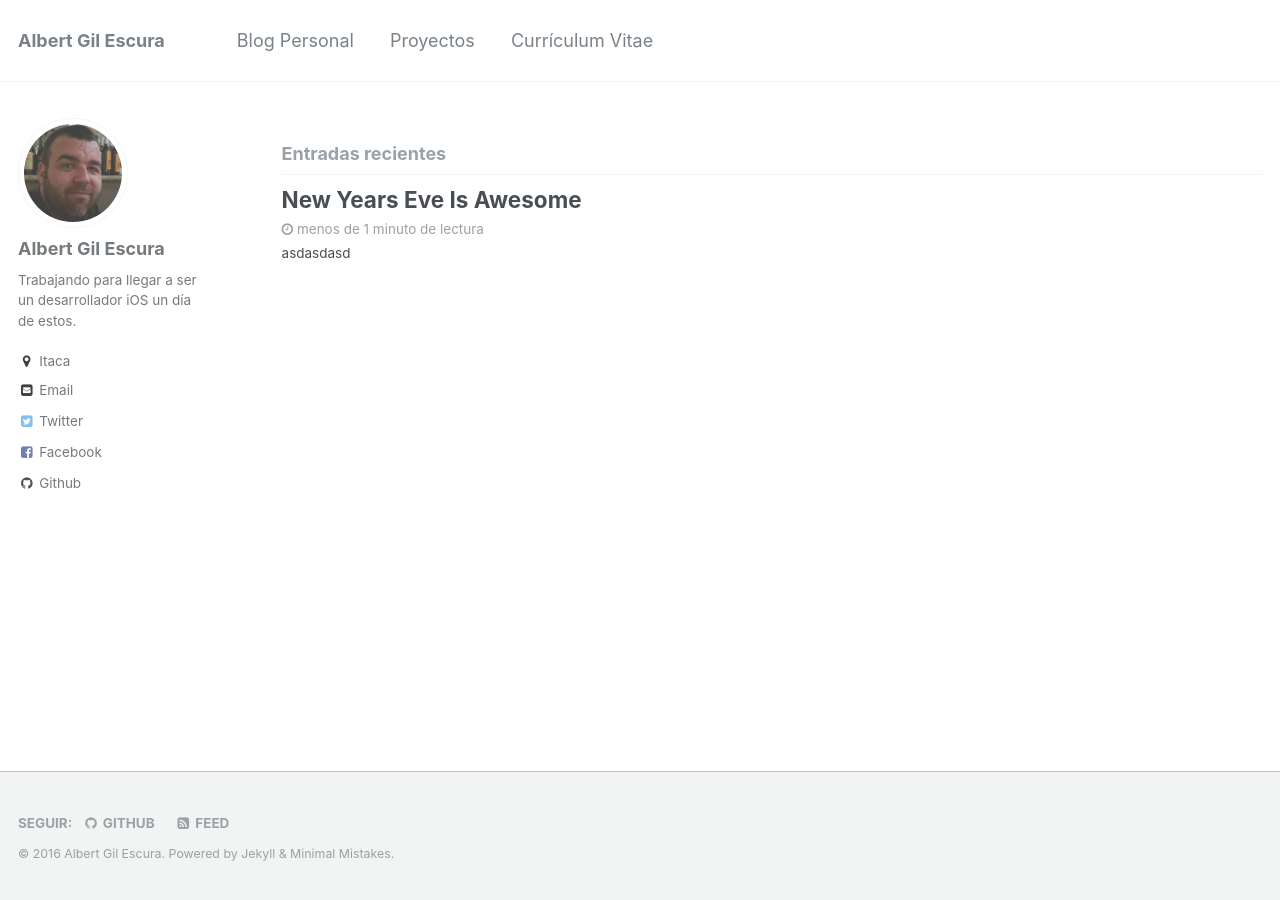
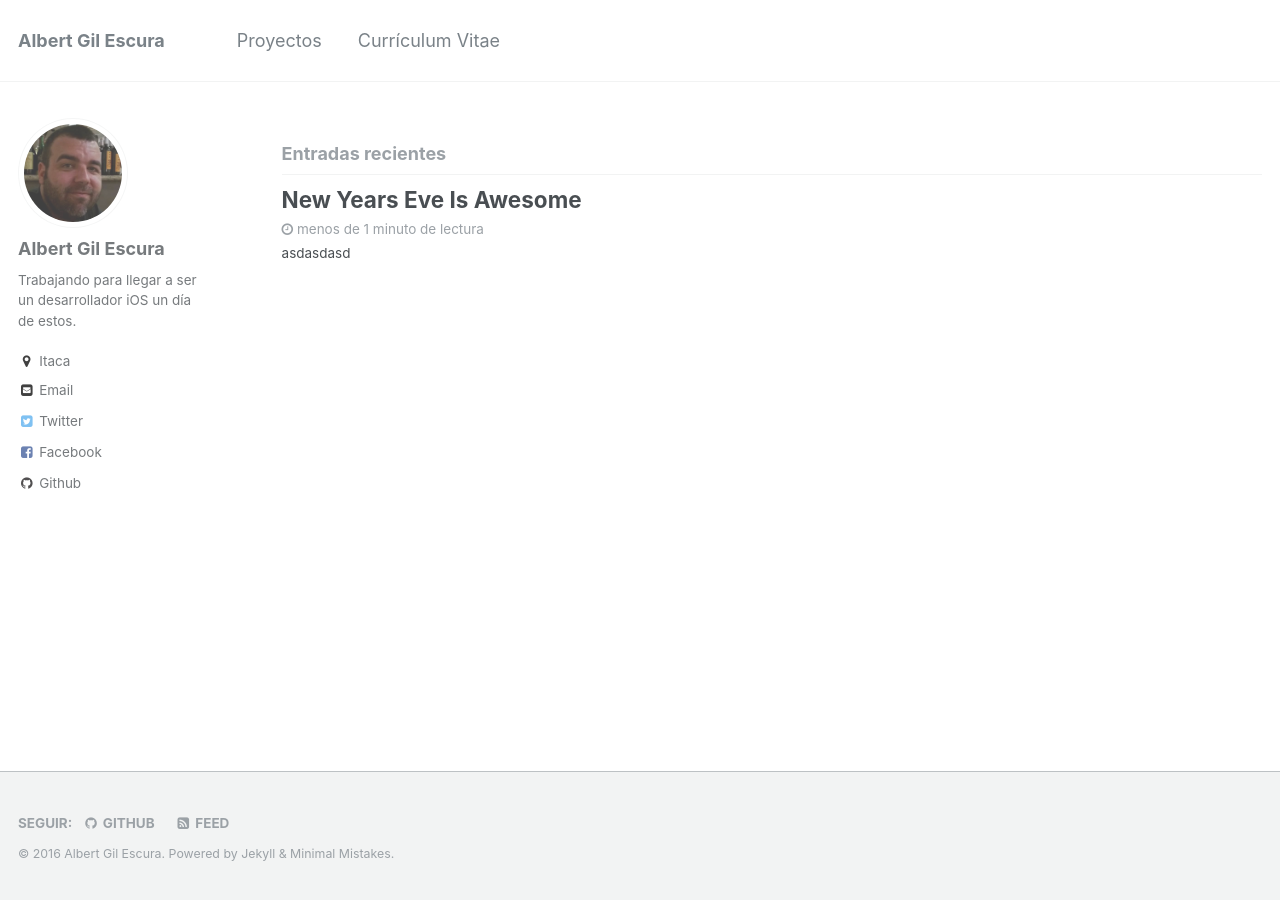
Before and after one commit to agescura/agescura.github.io, a Jekyll site: the page built from index.html, in a window 1280 px wide. Built offline with Jekyll 4.4.1, drawn with Linux system fonts in a browser that asks for light colours; the list of posts is cut into pages by our own code.

Commit message:
Navigation

```diff
--- a/_data/navigation.yml
+++ b/_data/navigation.yml
@@ -1,8 +1,5 @@
 # main links links
 main:
-  - title: "Blog Personal"
-    url: /blog
-
   - title: "Proyectos"
     url: /proyectos
 
```
